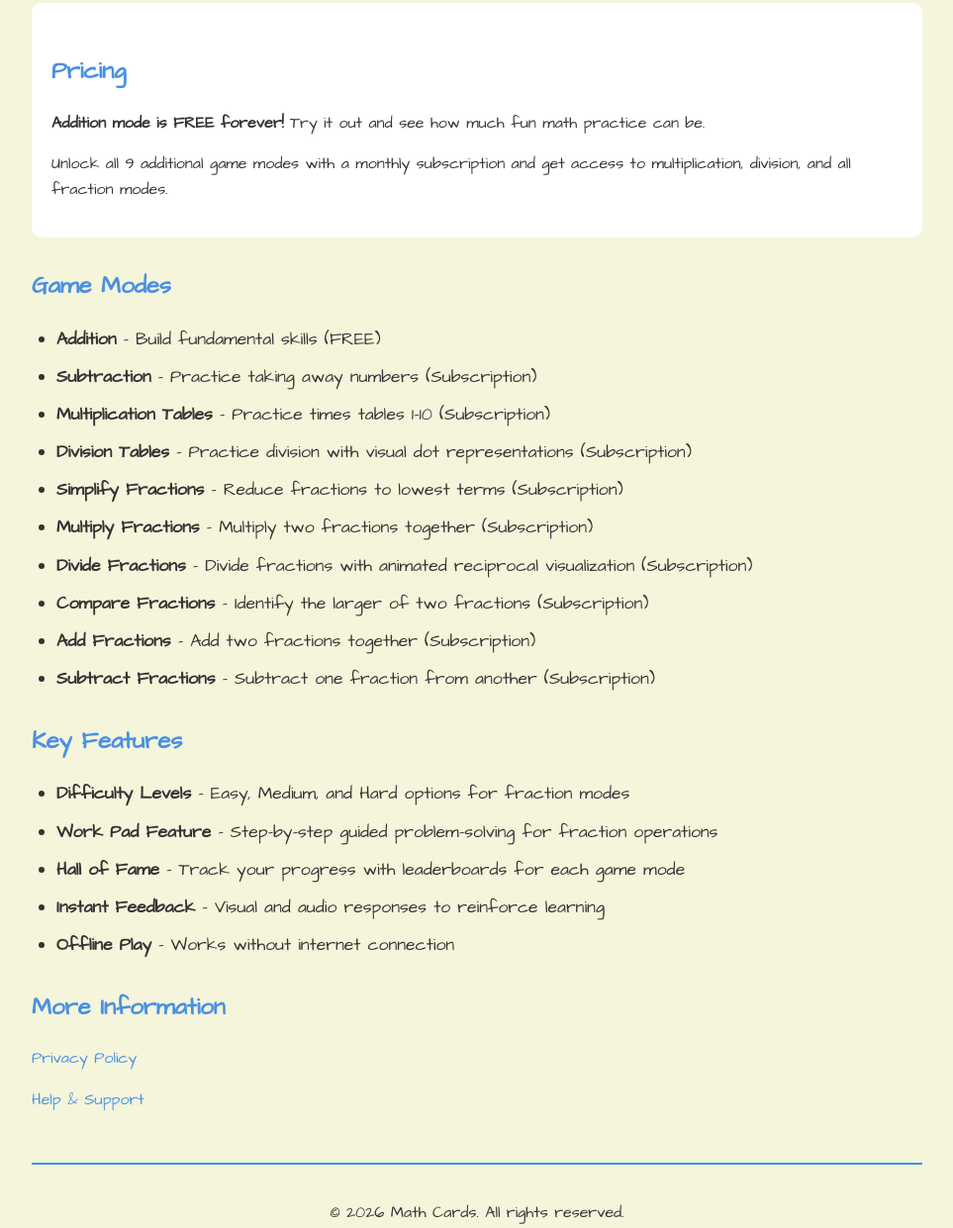
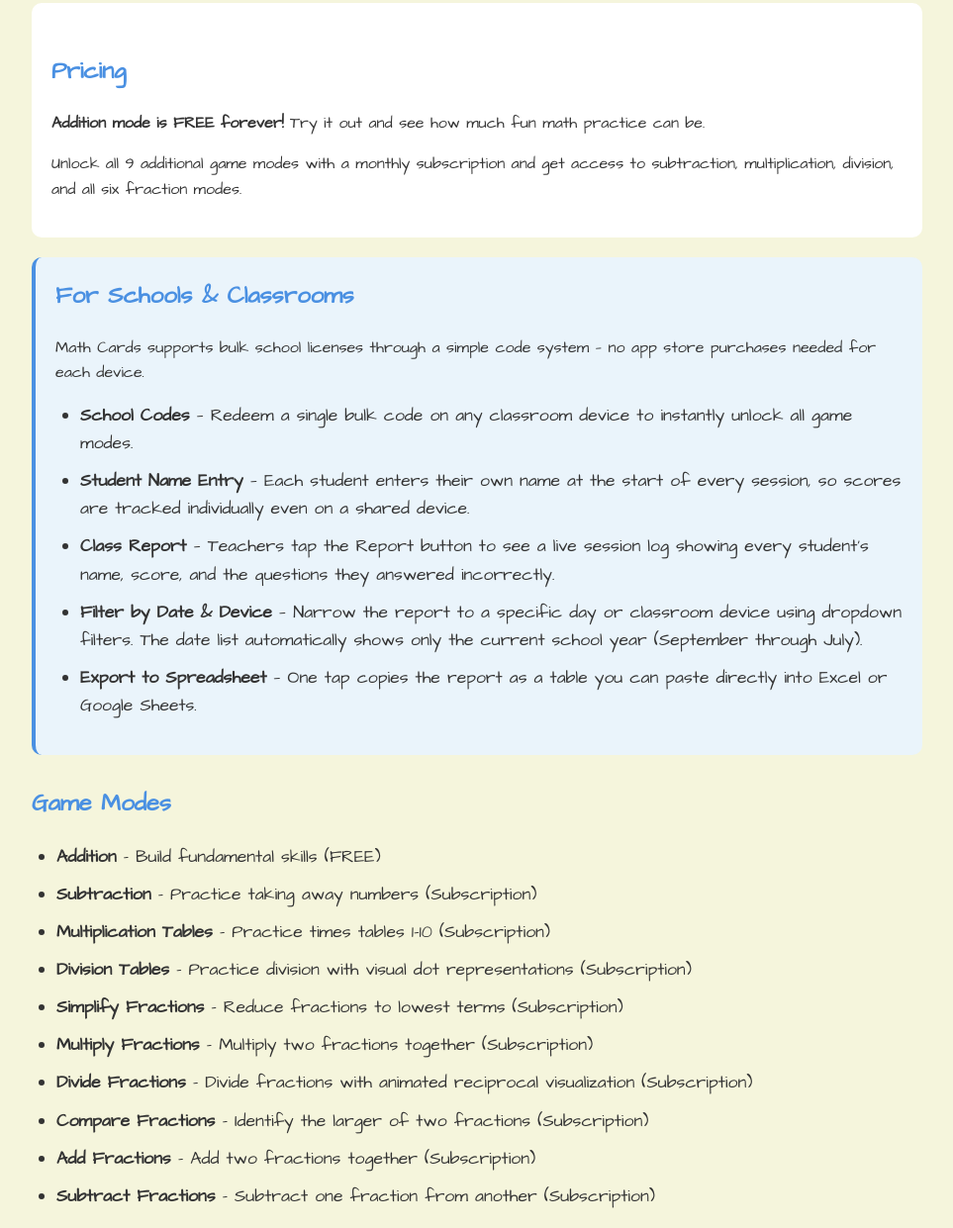
Before and after one commit to jacknixon-cloud/mathcards, a plain HTML site: page mathcardsindex.html in a window 1280 px wide. Shown: the part 412-1653 px from the top of the page at 99% size, without its empty margins (158-1121 px from the left). Drawn offline with Linux system fonts and the light colour scheme.

Commit message:
Update mathcardsindex.html

```diff
--- a/mathcardsindex.html
+++ b/mathcardsindex.html
@@ -3,7 +3,7 @@
 <head>
     <meta charset="UTF-8">
     <meta name="viewport" content="width=device-width, initial-scale=1.0">
-    <title>Math Cards - Educational Math Game for Kids</title>
+    <title>Math Cards - Educational Math App for Kids</title>
     <link href="https://fonts.googleapis.com/css2?family=Architects+Daughter&display=swap" rel="stylesheet">
     <style>
         body {
@@ -26,7 +26,20 @@
         ul { padding-left: 25px; }
         li { margin: 10px 0; font-size: 1.1em; }
         .tagline { font-size: 1.3em; color: #555; margin: 20px 0; }
-        .pricing { background: #fff; padding: 20px; border-radius: 10px; margin: 20px 0; }
+        .pricing {
+            background: #fff;
+            padding: 20px;
+            border-radius: 10px;
+            margin: 20px 0;
+        }
+        .schools {
+            background: #eaf4fb;
+            border-left: 4px solid #4a90e2;
+            padding: 20px;
+            border-radius: 10px;
+            margin: 20px 0;
+        }
+        .schools h2 { margin-top: 0; }
         footer {
             text-align: center;
             margin-top: 50px;
@@ -46,13 +59,25 @@
     <main>
         <section id="about">
             <h2>About Math Cards</h2>
-            <p>Math Cards is an educational game that helps children practice and improve their mathematics skills through engaging gameplay. Problems are presented as colorful playing cards with a hand-drawn crayon aesthetic, making learning math approachable and fun!</p>
+            <p>Math Cards is an educational app that helps children practice and improve their mathematics skills through engaging gameplay. Problems are presented as colorful playing cards with a hand-drawn crayon aesthetic, making learning math approachable and fun!</p>
         </section>
 
         <div class="pricing">
             <h2>Pricing</h2>
             <p><strong>Addition mode is FREE forever!</strong> Try it out and see how much fun math practice can be.</p>
-            <p>Unlock all 9 additional game modes with a monthly subscription and get access to multiplication, division, and all fraction modes.</p>
+            <p>Unlock all 9 additional game modes with a monthly subscription and get access to subtraction, multiplication, division, and all six fraction modes.</p>
+        </div>
+
+        <div class="schools">
+            <h2>For Schools &amp; Classrooms</h2>
+            <p>Math Cards supports bulk school licenses through a simple code system — no app store purchases needed for each device.</p>
+            <ul>
+                <li><strong>School Codes</strong> — Redeem a single bulk code on any classroom device to instantly unlock all game modes.</li>
+                <li><strong>Student Name Entry</strong> — Each student enters their own name at the start of every session, so scores are tracked individually even on a shared device.</li>
+                <li><strong>Class Report</strong> — Teachers tap the Report button to see a live session log showing every student's name, score, and the questions they answered incorrectly.</li>
+                <li><strong>Filter by Date &amp; Device</strong> — Narrow the report to a specific day or classroom device using dropdown filters. The date list automatically shows only the current school year (September through July).</li>
+                <li><strong>Export to Spreadsheet</strong> — One tap copies the report as a table you can paste directly into Excel or Google Sheets.</li>
+            </ul>
         </div>
 
         <section id="game-modes">
@@ -75,21 +100,23 @@
             <h2>Key Features</h2>
             <ul>
                 <li><strong>Difficulty Levels</strong> - Easy, Medium, and Hard options for fraction modes</li>
-                <li><strong>Work Pad Feature</strong> - Step-by-step guided problem-solving for fraction operations</li>
-                <li><strong>Hall of Fame</strong> - Track your progress with leaderboards for each game mode</li>
-                <li><strong>Instant Feedback</strong> - Visual and audio responses to reinforce learning</li>
-                <li><strong>Offline Play</strong> - Works without internet connection</li>
+                <li><strong>Work Pad</strong> - Step-by-step guided problem-solving workspace for fraction operations</li>
+                <li><strong>Hall of Fame</strong> - Per-mode leaderboard tracks each player's personal best scores</li>
+                <li><strong>Classroom Reports</strong> - Teachers get a live session log showing every student's score and mistakes, filterable by date and device</li>
+                <li><strong>Instant Feedback</strong> - Visual and audio responses to reinforce learning after every answer</li>
+                <li><strong>Offline Play</strong> - Works without an internet connection</li>
             </ul>
         </section>
 
         <section id="links">
             <h2>More Information</h2>
             <p><a href="privacy.html">Privacy Policy</a></p>
-            <p><a href="support.html">Help & Support</a></p>
+            <p><a href="support.html">Help &amp; Support</a></p>
         </section>
     </main>
 
     <footer>
+        <p><a href="https://jacknixon-cloud.github.io/">Built by Jack Nixon</a></p>
         <p>&copy; 2026 Math Cards. All rights reserved.</p>
     </footer>
 </body>
```
